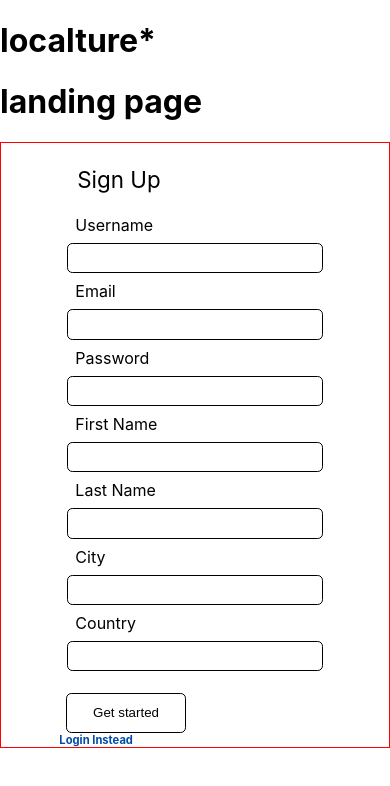
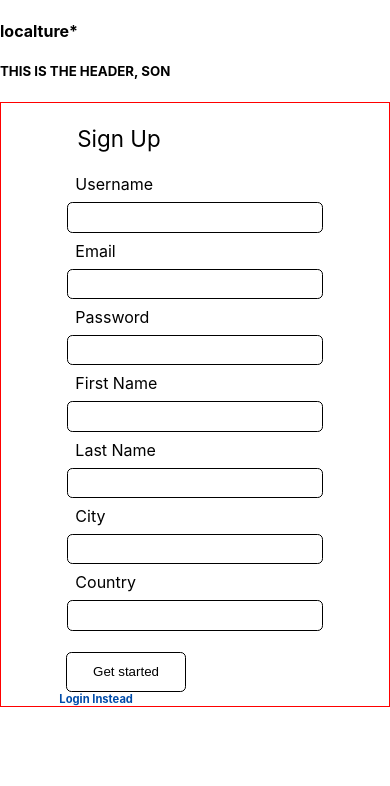
Before and after one commit to itzamnahuerta/localture, a React (Create React App) app in the folder client/: page / in a window 390 px wide. Shown: the top 786 px of the page. Built offline with nearby package versions, Linux system fonts and the light colour scheme.

Commit message:
getting started on hamburger menu for header component

```diff
--- a/client/src/App.js
+++ b/client/src/App.js
@@ -4,6 +4,7 @@ import LandingPage from './components/LandingPage/LandingPage';
 import { login } from './services/authApi';
 import { addUser } from './services/usersApi';
 import Dashboard from './components/Dashboard/Dashboard';
+import Header from './components/Header/Header'
 
 class App extends Component {
   constructor(){
@@ -74,8 +75,8 @@ class App extends Component {
   render() {
     return (
       <div className="App">
-        <h1> localture* </h1>
-          {/* <Header /> */}
+        <h4> localture* </h4>
+          <Header />
            <LandingPage
             authenticated={this.state.authenticated}
             handleLoginFormChange={this.handleLoginFormChange}
--- a/client/src/components/Header/Header.js
+++ b/client/src/components/Header/Header.js
@@ -4,9 +4,11 @@ export default class Header extends Component {
   render() {
     return (
       <div>
-          <h1>
+          <h5>
             THIS IS THE HEADER, SON
-          </h1>
+          </h5>
+
+
       </div>
     )
   }
--- a/client/src/components/LandingPage/LandingPage.jsx
+++ b/client/src/components/LandingPage/LandingPage.jsx
@@ -46,7 +46,6 @@ export default class LandingPage extends Component {
 
     return (
       <div>
-        <h1> landing page </h1>
         {switchForm}
       </div>
     )
```
